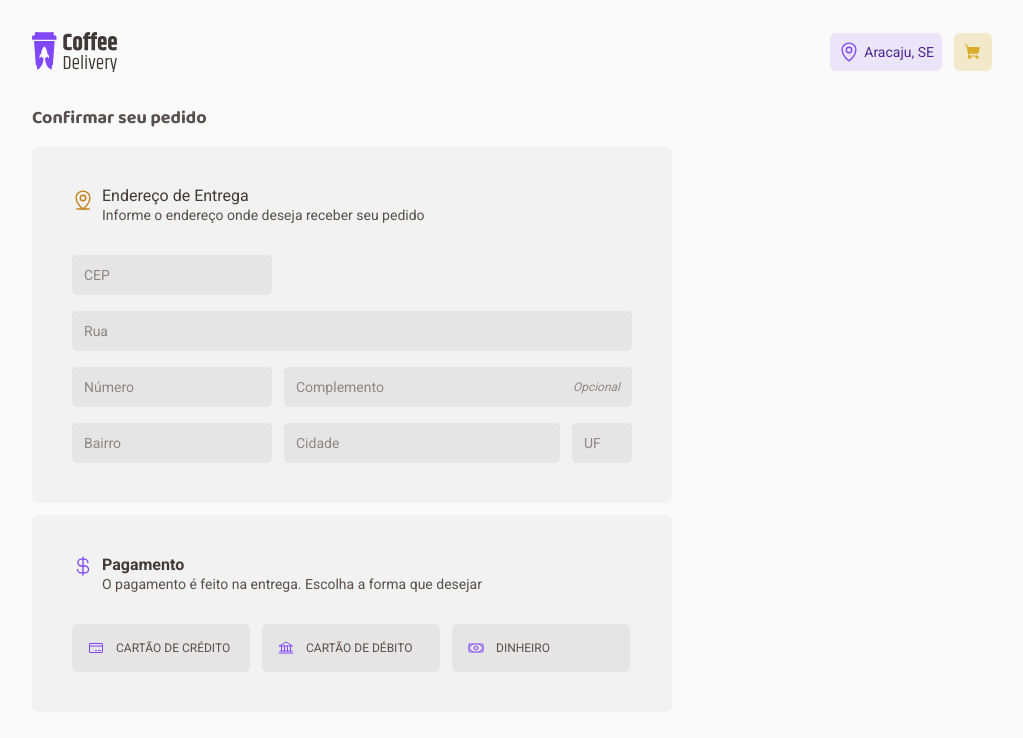
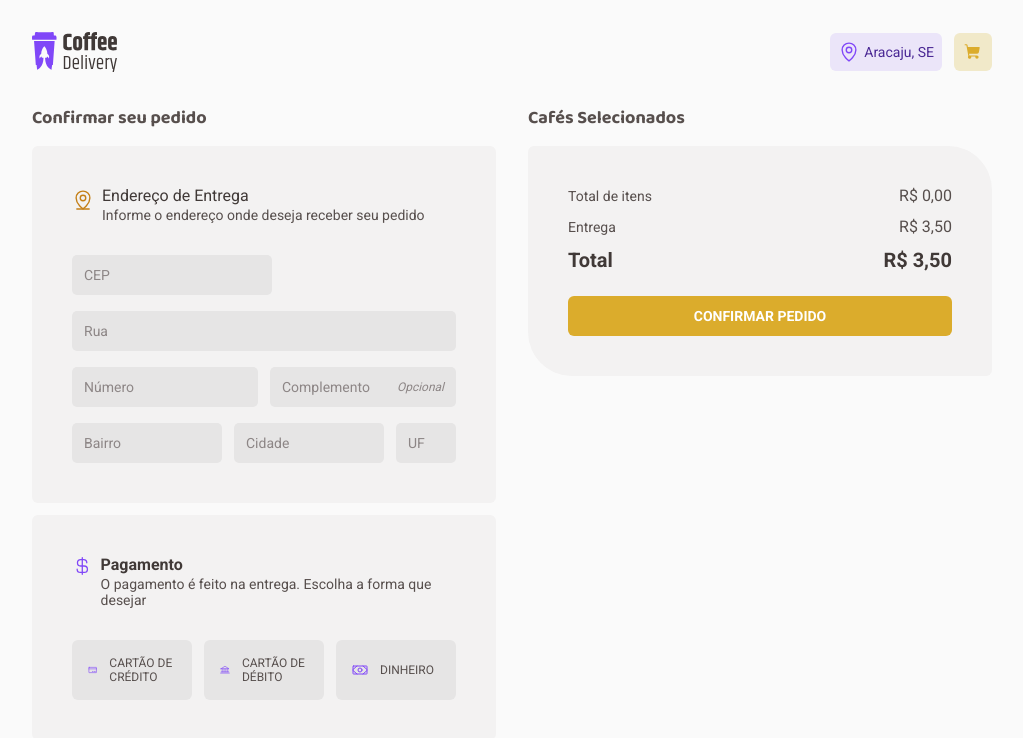
Before and after one commit to rvmelo/coffee-delivery, a React (Vite) app: page /purchaseForm in a window 1280 px wide. Shown: the top 738 px of the page, without its empty margins (128-1151 px from the left). Built offline with nearby package versions, Linux system fonts and the light colour scheme.

Commit message:
fix: some adjustments

```diff
--- a/src/components/coffeeSmallCard/index.tsx
+++ b/src/components/coffeeSmallCard/index.tsx
@@ -1,4 +1,4 @@
-import React from 'react'
+import React, { useRef } from 'react'
 import { NumberInput } from '../numberInput'
 import { DeleteButton } from '../buttons'
 import {
@@ -6,6 +6,8 @@ import {
   CardRightSection,
   CoffeeSmallCardContainer,
 } from './styles'
+import { useCoffee } from '../../contexts/purchaseContext'
+import { coffeeOptions } from '../../static/coffeeOptions'
 
 interface CoffeeSmallCardProps {
   name: string
@@ -15,9 +17,43 @@ interface CoffeeSmallCardProps {
 
 export const CoffeeSmallCard: React.FC<CoffeeSmallCardProps> = ({
   name,
-  price,
   imageSrc,
 }) => {
+  const inputRef = useRef<HTMLInputElement>(null)
+
+  const { selectedCoffees, purchaseNewCoffee, deleteCoffee } = useCoffee()
+
+  const foundCoffee = selectedCoffees.find((coffee) => coffee.name === name)
+
+  const amount = foundCoffee?.amount || 1
+
+  const handleNumberInputChange = (value: number) => {
+    if (foundCoffee) {
+      purchaseNewCoffee({
+        ...foundCoffee,
+        amount: value,
+      })
+    }
+  }
+
+  const onDelete = () => {
+    if (foundCoffee) {
+      deleteCoffee(foundCoffee.id)
+    }
+  }
+
+  const coffeeOptionsKey = Object.keys(coffeeOptions).find(
+    (key) => coffeeOptions[key as keyof typeof coffeeOptions].name === name,
+  )
+
+  const coffeePrice =
+    coffeeOptions[coffeeOptionsKey as keyof typeof coffeeOptions].price
+
+  const total =
+    Number(parseFloat(coffeePrice.replace(',', '.')).toFixed(2)) * amount
+
+  const formattedPrice = String(total.toFixed(2)).replace('.', ',')
+
   return (
     <CoffeeSmallCardContainer>
       <CardLeftSection>
@@ -26,15 +62,16 @@ export const CoffeeSmallCard: React.FC<CoffeeSmallCardProps> = ({
           <span>{name}</span>
           <div className="cardInterface">
             <NumberInput
-              onIncrement={() => undefined}
-              onDecrement={() => undefined}
+              inputRef={inputRef}
+              initialValue={amount}
+              handleChange={handleNumberInputChange}
             />
-            <DeleteButton onClick={() => undefined} />
+            <DeleteButton onClick={onDelete} />
           </div>
         </div>
       </CardLeftSection>
       <CardRightSection>
-        <span>R$ {price}</span>
+        <span>R$ {formattedPrice}</span>
       </CardRightSection>
     </CoffeeSmallCardContainer>
   )
--- a/src/components/coffeeSmallCard/styles.ts
+++ b/src/components/coffeeSmallCard/styles.ts
@@ -3,7 +3,9 @@ import styled from 'styled-components'
 export const CoffeeSmallCardContainer = styled.div`
   display: flex;
   flex-direction: row;
-  gap: 3.125rem;
+  align-items: flex-start;
+  /* gap: 3.125rem; */
+  justify-content: space-between;
   background: ${({ theme }) => theme['base-card']};
   padding: 8px 4px;
 `
--- a/src/components/numberInput/index.tsx
+++ b/src/components/numberInput/index.tsx
@@ -4,14 +4,22 @@ import { Plus, Minus } from 'phosphor-react'
 
 interface NumberInputProps {
   inputRef: React.RefObject<HTMLInputElement>
+  initialValue?: number
+  handleChange?: (value: number) => void
 }
 
-export const NumberInput: React.FC<NumberInputProps> = ({ inputRef }) => {
-  const [inputNumber, setInputNumber] = useState(1)
+export const NumberInput: React.FC<NumberInputProps> = ({
+  inputRef,
+  initialValue = 1,
+  handleChange,
+}) => {
+  const [inputNumber, setInputNumber] = useState(initialValue)
 
   const onIncrement = () => {
     const newValue = inputNumber + 1
     setInputNumber(newValue)
+
+    handleChange?.(newValue)
   }
 
   const onDecrement = () => {
@@ -19,6 +27,7 @@ export const NumberInput: React.FC<NumberInputProps> = ({ inputRef }) => {
 
     if (newValue >= 1) {
       setInputNumber(newValue)
+      handleChange?.(newValue)
     }
   }
 
--- a/src/pages/purchaseForm/index.tsx
+++ b/src/pages/purchaseForm/index.tsx
@@ -1,16 +1,23 @@
 import React from 'react'
-import { PurchaseContainer, PurchaseFormContainer } from './styles'
+import { PageSection, PurchaseContainer, PurchaseFormContainer } from './styles'
 import { AddressForm } from './addressForm'
 import { Payment } from './payment'
+import { Request } from './request'
 
 export const PurchaseForm: React.FC = () => {
   return (
     <PurchaseFormContainer>
-      <strong>Confirmar seu pedido</strong>
-      <PurchaseContainer>
-        <AddressForm />
-        <Payment />
-      </PurchaseContainer>
+      <PageSection>
+        <strong>Confirmar seu pedido</strong>
+        <PurchaseContainer>
+          <AddressForm />
+          <Payment />
+        </PurchaseContainer>
+      </PageSection>
+      <PageSection>
+        <strong>Cafés Selecionados</strong>
+        <Request />
+      </PageSection>
     </PurchaseFormContainer>
   )
 }
--- /dev/null
+++ b/src/pages/purchaseForm/request/index.tsx
@@ -0,0 +1,82 @@
+import React from 'react'
+import { useCoffee } from '../../../contexts/purchaseContext'
+import { CoffeeSmallCard } from '../../../components/coffeeSmallCard'
+import { coffeeOptions } from '../../../static/coffeeOptions'
+import {
+  CoffeeItem,
+  PriceContainer,
+  PriceItem,
+  RequestContainer,
+} from './styles'
+import { ActionButton } from '../../../components/buttons'
+import { useNavigate } from 'react-router-dom'
+
+export const Request: React.FC = () => {
+  const { selectedCoffees } = useCoffee()
+
+  const navigate = useNavigate()
+
+  const total = selectedCoffees.reduce((previousValue, currentValue) => {
+    const { price } = currentValue || {}
+
+    const value = Number(parseFloat(price.replace(',', '.')).toFixed(2))
+
+    return previousValue + value
+  }, 0)
+
+  const formattedTotal = String(total.toFixed(2)).replace('.', ',')
+
+  const totalWithDelivery = String((total + 3.5).toFixed(2)).replace('.', ',')
+
+  const onPurchase = () => {
+    navigate('/confirmRequest')
+  }
+
+  return (
+    <RequestContainer>
+      {selectedCoffees.map((coffee) => {
+        const foundKey = Object.keys(coffeeOptions).find(
+          (key) =>
+            coffeeOptions[key as keyof typeof coffeeOptions].name ===
+            coffee.name,
+        )
+
+        const totalItemPrice = Number(
+          parseFloat(coffee.price.replace(',', '.')).toFixed(2),
+        )
+
+        const formattedPrice = String(totalItemPrice.toFixed(2)).replace(
+          '.',
+          ',',
+        )
+
+        return (
+          <CoffeeItem key={coffee.id}>
+            <CoffeeSmallCard
+              name={coffee.name}
+              price={formattedPrice}
+              imageSrc={
+                coffeeOptions[foundKey as keyof typeof coffeeOptions].imageSrc
+              }
+            />
+          </CoffeeItem>
+        )
+      })}
+      <PriceContainer>
+        <PriceItem>
+          <span>Total de itens</span>
+          <span className="priceText">R$ {formattedTotal}</span>
+        </PriceItem>
+        <PriceItem>
+          <span>Entrega</span>
+          <span className="priceText">R$ 3,50</span>
+        </PriceItem>
+        <PriceItem>
+          <strong>Total</strong>
+          <strong>R$ {totalWithDelivery}</strong>
+        </PriceItem>
+      </PriceContainer>
+      <ActionButton label="confirmar pedido" onClick={onPurchase} />
+    </RequestContainer>
+  )
+}
--- /dev/null
+++ b/src/pages/purchaseForm/request/styles.ts
@@ -0,0 +1,60 @@
+import styled from 'styled-components'
+
+export const RequestContainer = styled.div`
+  border-top-right-radius: 44px;
+  border-bottom-left-radius: 44px;
+
+  border-top-left-radius: 6px;
+  border-bottom-right-radius: 6px;
+
+  width: 100%;
+
+  background: ${({ theme }) => theme['base-card']};
+
+  padding: 2.5rem;
+
+  margin-top: 0.9rem;
+
+  overflow: hidden;
+
+  display: flex;
+  flex-direction: column;
+`
+
+export const CoffeeItem = styled.div`
+  padding-bottom: 1.5rem;
+  margin-bottom: 1.5rem;
+  border-bottom: 1px solid ${({ theme }) => theme['base-button']};
+`
+
+export const PriceContainer = styled.div`
+  width: 100%;
+  margin-bottom: 1.5rem;
+
+  display: flex;
+  flex-direction: column;
+  gap: 0.75rem;
+`
+
+export const PriceItem = styled.div`
+  display: flex;
+  flex-direction: row;
+  align-items: center;
+  justify-content: space-between;
+
+  > span {
+    font-size: 0.875rem;
+    color: ${({ theme }) => theme['base-text']};
+  }
+
+  .priceText {
+    font-size: 1rem;
+    color: ${({ theme }) => theme['base-text']};
+  }
+
+  > strong {
+    font-size: 1.25rem;
+    font-weight: 700;
+    color: ${({ theme }) => theme['base-subtitle']};
+  }
+`
--- a/src/pages/purchaseForm/styles.ts
+++ b/src/pages/purchaseForm/styles.ts
@@ -2,12 +2,11 @@ import styled from 'styled-components'
 
 export const PurchaseFormContainer = styled.div`
   padding: 0 10rem;
+  margin-bottom: 15rem;
 
-  > strong {
-    font-family: 'Baloo 2';
-    font-weight: 700;
-    font-size: 1.125rem;
-  }
+  display: flex;
+  flex-direction: row;
+  gap: 2rem;
 `
 
 export const PurchaseContainer = styled.div`
@@ -17,3 +16,13 @@ export const PurchaseContainer = styled.div`
 
   margin-top: 0.9rem;
 `
+
+export const PageSection = styled.div`
+  width: 100%;
+
+  > strong {
+    font-family: 'Baloo 2';
+    font-weight: 700;
+    font-size: 1.125rem;
+  }
+`
--- a/src/reducers/purchase/reducer.ts
+++ b/src/reducers/purchase/reducer.ts
@@ -47,7 +47,9 @@ export function purchaseReducer(state: PurchaseState, action: ActionData) {
       const { id } = (action.payload || {}) as { id: string }
 
       return produce(state, (draft) => {
-        draft.selectedCoffees.filter((coffee) => coffee.id !== id)
+        draft.selectedCoffees = draft.selectedCoffees.filter(
+          (coffee) => coffee.id !== id,
+        )
       })
     }
 
```
